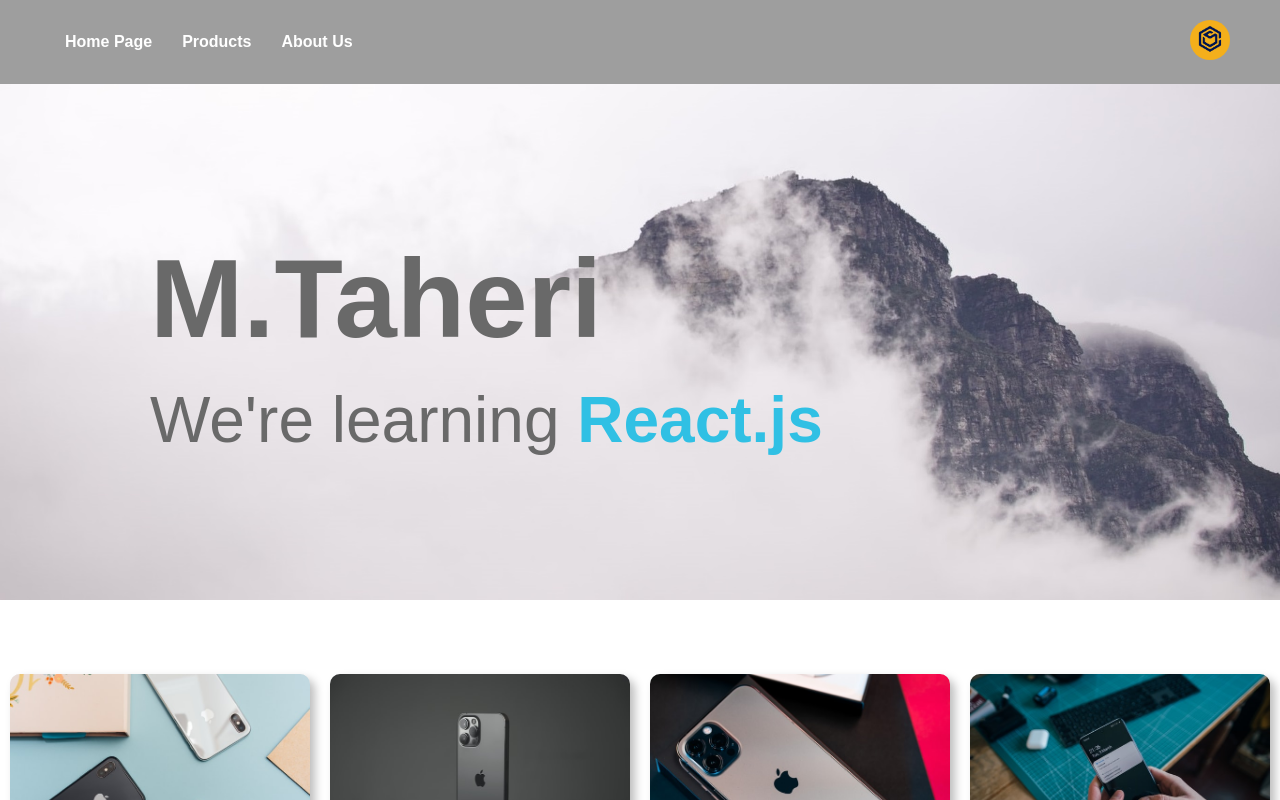
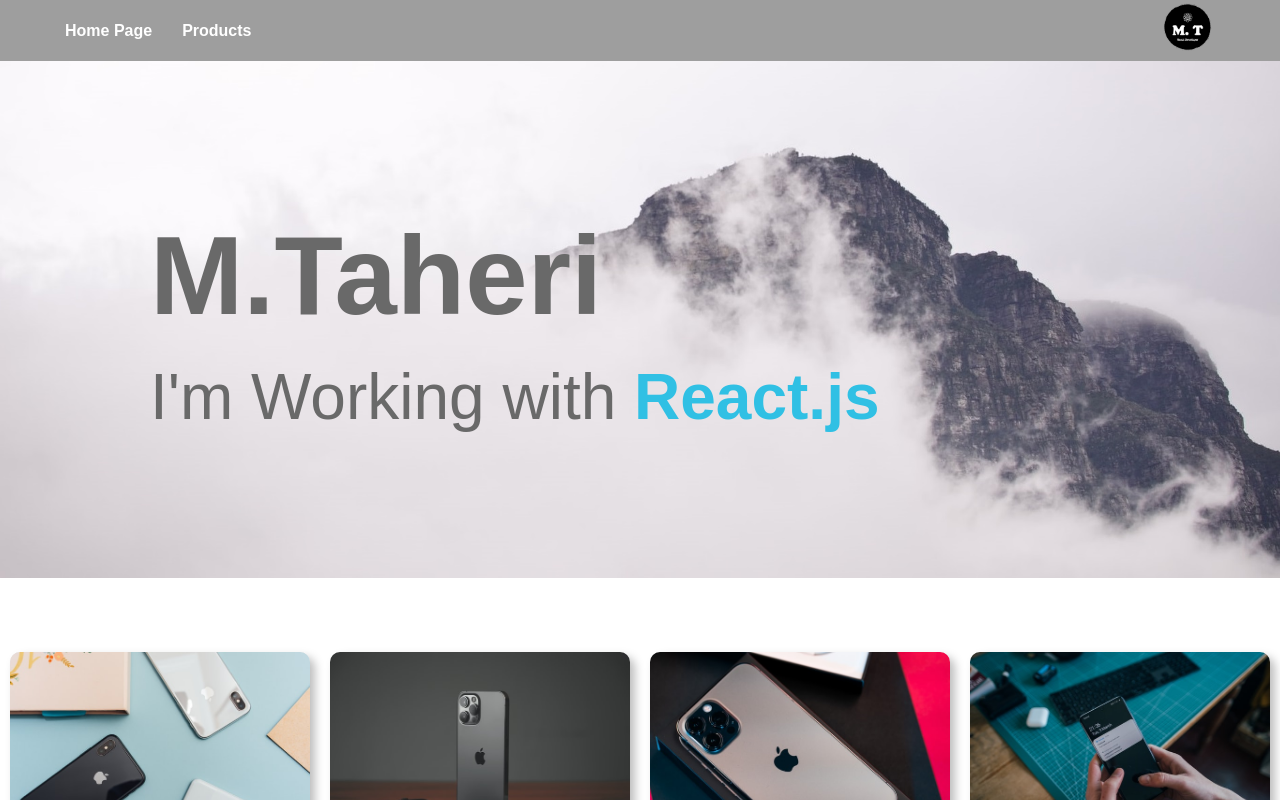
Before and after one commit to MamadTaheri/react-landing, a React (Create React App) app: page / in a window 1280 px wide. Shown: the top 800 px of the page. Built offline with nearby package versions, Linux system fonts and the light colour scheme.

Commit message:
Wrap up project

```diff
--- a/public/index.html
+++ b/public/index.html
@@ -2,42 +2,22 @@
 <html lang="en">
   <head>
     <meta charset="utf-8" />
-    <link rel="icon" href="%PUBLIC_URL%/favicon.ico" />
+    <link rel="icon" href="%PUBLIC_URL%/mtLogo.png" />
     <meta name="viewport" content="width=device-width, initial-scale=1" />
     <meta name="theme-color" content="#000000" />
     <meta
       name="description"
-      content="Web site created using create-react-app"
+      content="An little Landing sample project with React Js"
     />
     <link rel="apple-touch-icon" href="%PUBLIC_URL%/logo192.png" />
-    <!--
-      manifest.json provides metadata used when your web app is installed on a
-      user's mobile device or desktop. See https://developers.google.com/web/fundamentals/web-app-manifest/
-    -->
+
     <link rel="manifest" href="%PUBLIC_URL%/manifest.json" />
-    <!--
-      Notice the use of %PUBLIC_URL% in the tags above.
-      It will be replaced with the URL of the `public` folder during the build.
-      Only files inside the `public` folder can be referenced from the HTML.
 
-      Unlike "/favicon.ico" or "favicon.ico", "%PUBLIC_URL%/favicon.ico" will
-      work correctly both with client-side routing and a non-root public URL.
-      Learn how to configure a non-root public URL by running `npm run build`.
-    -->
-    <title>React App</title>
+    <title>Landing</title>
   </head>
   <body>
     <noscript>You need to enable JavaScript to run this app.</noscript>
     <div id="root"></div>
-    <!--
-      This HTML file is a template.
-      If you open it directly in the browser, you will see an empty page.
 
-      You can add webfonts, meta tags, or analytics to this file.
-      The build step will place the bundled scripts into the <body> tag.
-
-      To begin the development, run `npm start` or `yarn start`.
-      To create a production bundle, use `npm run build` or `yarn build`.
-    -->
   </body>
 </html>
--- a/src/App.js
+++ b/src/App.js
@@ -14,7 +14,7 @@ class App extends Component {
         <Navbar />
         <Switch>
             <Route path="/products" component={Products} />
-          <Route path="/" component={Landing} />
+            <Route path="/" component={Landing} />
             </Switch>
         <Footer />
       </div>
--- a/src/components/Banner.js
+++ b/src/components/Banner.js
@@ -10,7 +10,7 @@ const Banner = () => {
             <div className={styles.textContainer}>
                <h1>M.Taheri</h1>
                <p>
-                   We're learning <span>React.js</span>
+                   I'm Working with <span>React.js</span>
                </p>
             </div>
         </div>
--- a/src/components/Navbar.js
+++ b/src/components/Navbar.js
@@ -2,7 +2,7 @@ import React from 'react';
 import { Link } from 'react-router-dom';
 
 import styles from './Navbar.module.css'
-import logo from '../images/Logo.png'
+import logo from '../images/mtLogo.png'
 
 const Navbar = () => {
     return (
@@ -11,7 +11,6 @@ const Navbar = () => {
                <ul className={styles.list}>
                    <li><Link to="/">Home Page</Link></li>
                    <li><Link to="/products">Products</Link></li>
-                   <li><Link to="/">About Us</Link></li>
                </ul>
             </div>
             <div className={styles.logo}>
--- a/src/components/Navbar.module.css
+++ b/src/components/Navbar.module.css
@@ -7,9 +7,9 @@
 }
 
 .logo {
-    width: 40px;
+    width: 80px;
     border-radius: 50%;
-    padding: 10px;
+    padding: 0px 10px;
     margin: auto 0;
 }
 
```
Also changed, not shown: public/mtLogo.png (added), src/images/mtLogo.png (added).
